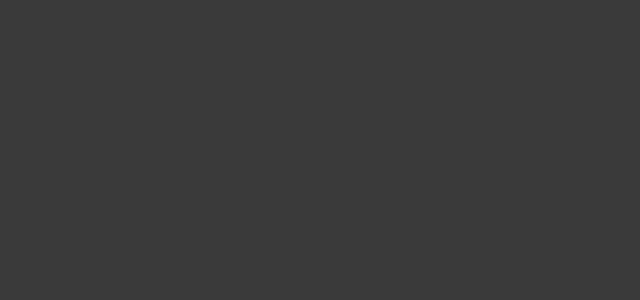
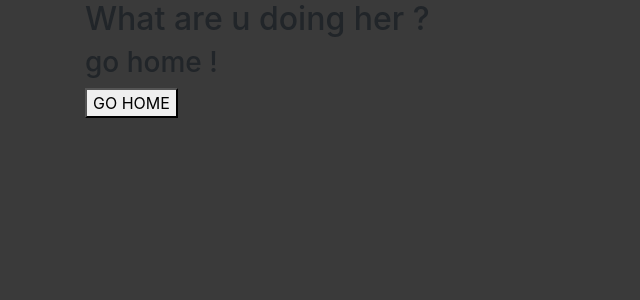
Before and after one commit to decster1488/AchieveProgect-0.2.0, an Angular app: page /singup in a window 1280 px wide. Before the commit this address led to /. Shown: the top 300 px of the page, without its empty margins (0-640 px from the left). Built offline with nearby package versions, Linux system fonts and the light colour scheme.

Commit message:
error-page

```diff
--- a/src/app/app-routing.module.ts
+++ b/src/app/app-routing.module.ts
@@ -1,5 +1,6 @@
 import { NgModule } from '@angular/core';
 import { Routes, RouterModule } from '@angular/router';
+import {ErrorPageComponent} from './core/error-page/error-page.component';
 
 const routes: Routes = [
   {
@@ -10,6 +11,10 @@ const routes: Routes = [
   {
     path: 'front-page',
     loadChildren: './views/front-page/front-page.module#FrontPageModule'
+  },
+  {
+    path: '**',
+    component: ErrorPageComponent
   }
 
 
--- a/src/app/app.module.ts
+++ b/src/app/app.module.ts
@@ -4,10 +4,12 @@ import { NgModule } from '@angular/core';
 import { BsDropdownModule } from 'ngx-bootstrap/dropdown';
 import { AppRoutingModule } from './app-routing.module';
 import { AppComponent } from './app.component';
+import {ErrorPageComponent} from './core/error-page/error-page.component';
 
 @NgModule({
   declarations: [
-    AppComponent
+    AppComponent,
+    ErrorPageComponent
   ],
   imports: [
     BrowserModule,
--- a/src/app/core/core.module.ts
+++ b/src/app/core/core.module.ts
@@ -2,12 +2,13 @@ import { NgModule } from '@angular/core';
 import { CommonModule } from '@angular/common';
 
 import { CoreRoutingModule } from './core-routing.module';
+import { ErrorPageComponent } from './error-page/error-page.component';
 
 @NgModule({
   imports: [
     CommonModule,
     CoreRoutingModule
   ],
-  declarations: []
+  declarations: [ErrorPageComponent]
 })
 export class CoreModule { }
--- /dev/null
+++ b/src/app/core/error-page/error-page.component.html
@@ -0,0 +1,3 @@
+<h2>What are u doing her ?</h2>
+<h3>go home !</h3>
+<button routerLink="''">GO HOME</button>
--- /dev/null
+++ b/src/app/core/error-page/error-page.component.ts
@@ -0,0 +1,15 @@
+import { Component, OnInit } from '@angular/core';
+
+@Component({
+  selector: 'app-error-page',
+  templateUrl: './error-page.component.html',
+  styleUrls: ['./error-page.component.scss']
+})
+export class ErrorPageComponent implements OnInit {
+
+  constructor() { }
+
+  ngOnInit() {
+  }
+
+}
```
Also changed, not shown: src/app/core/error-page/error-page.component.scss (added).
